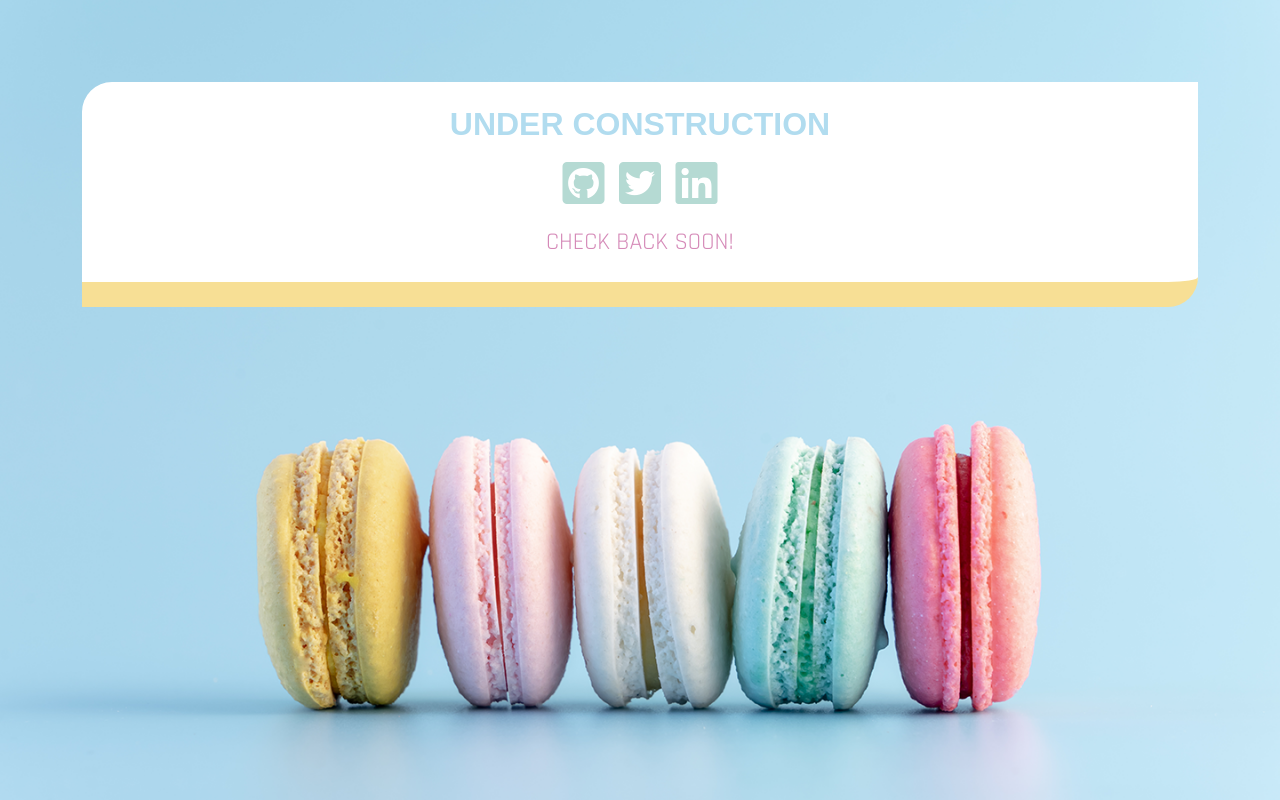
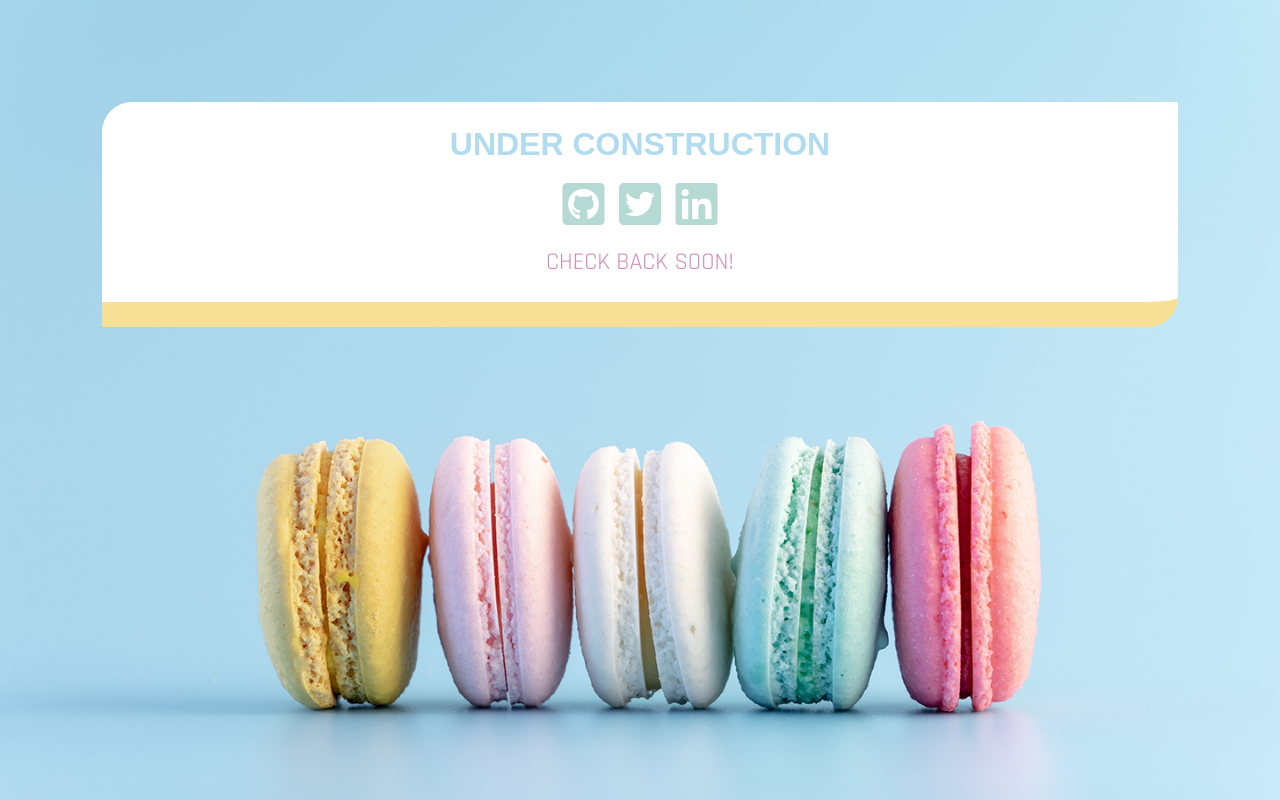
Before and after one commit to emmy-html/studio-emery, a plain HTML site: page index.html in a window 1280 px wide. Drawn offline with nearby package versions, Linux system fonts and the light colour scheme; files that its build step writes are made by us from their sources; a web font is replaced by a local one.

Commit message:
Added tablet styles

```diff
--- a/scss/main.scss
+++ b/scss/main.scss
@@ -162,6 +162,16 @@ h2 {
   padding: 0px 5px;
 }
 
+/* Tablet Styles */
+
+@media (min-width: 768px) {
+  .content-wrapper {
+    margin: 8%;
+  }
+  .main-content {
+    width: 100%;
+  }
+}
 
 /* ==========================================================================
    Helper classes
```
Also changed, not shown: scss/main.css, 1 other file.
